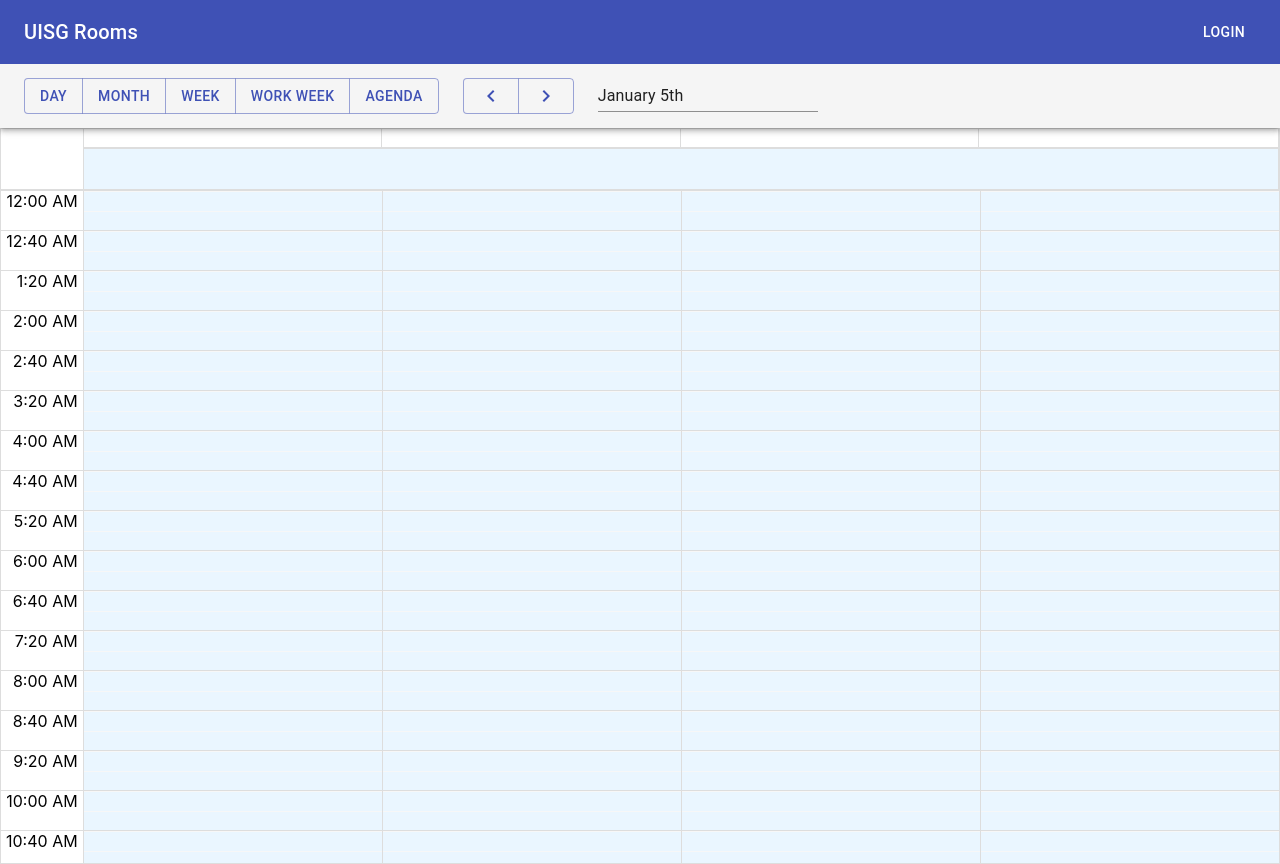
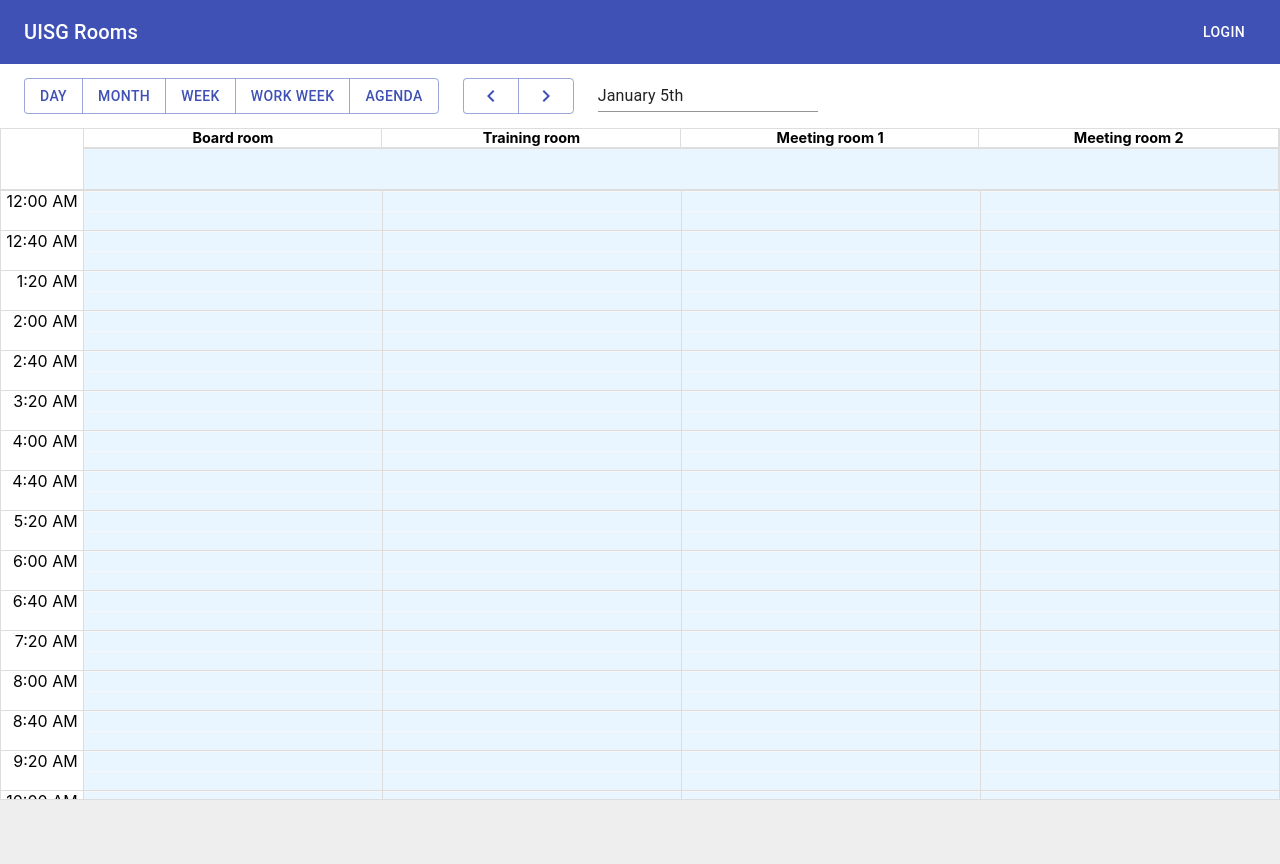
Before and after one commit to nico2che/uisg-rooms, a React (Create React App) app: page / in a window 1280 px wide. After the commit the page ends 800 px from the top, so only its background shows below. Built offline with nearby package versions, Linux system fonts and the light colour scheme; no server answers.

Commit message:
Fix calendar style

```diff
--- a/src/App.js
+++ b/src/App.js
@@ -13,7 +13,7 @@ import "./App.scss";
 const useStyles = makeStyles(theme => ({
   content: {
     flexGrow: 1,
-    height: "100vh",
+    height: "calc(100vh - 64px)",
     overflow: "auto"
   }
 }));
--- a/src/containers/Calendar.js
+++ b/src/containers/Calendar.js
@@ -70,6 +70,8 @@ class CalendarComponent extends React.Component {
           step={20}
           defaultDate={new Date()}
           resources={resourceMap}
+          resourceIdAccessor="resourceId"
+          resourceTitleAccessor="resourceTitle"
           components={{ toolbar: ToolBar }}
         />
         <DialoagCreateEvent
--- a/src/containers/Calendar/Toolbar.js
+++ b/src/containers/Calendar/Toolbar.js
@@ -14,6 +14,9 @@ import { Toolbar, ButtonGroup } from "@material-ui/core";
 const useStyles = makeStyles(theme => ({
   arrows: {
     marginLeft: theme.spacing(3)
+  },
+  noElevation: {
+    boxShadow: 0
   }
 }));
 
@@ -21,7 +24,7 @@ function ToolBar(props) {
   const { onNavigate, onView, date, localizer, views } = props;
   const classes = useStyles();
   return (
-    <AppBar position="sticky" color="default">
+    <AppBar position="relative" color="white" elevation={0}>
       <Toolbar>
         <ButtonGroup color="primary">
           {views.map(name => (
```
